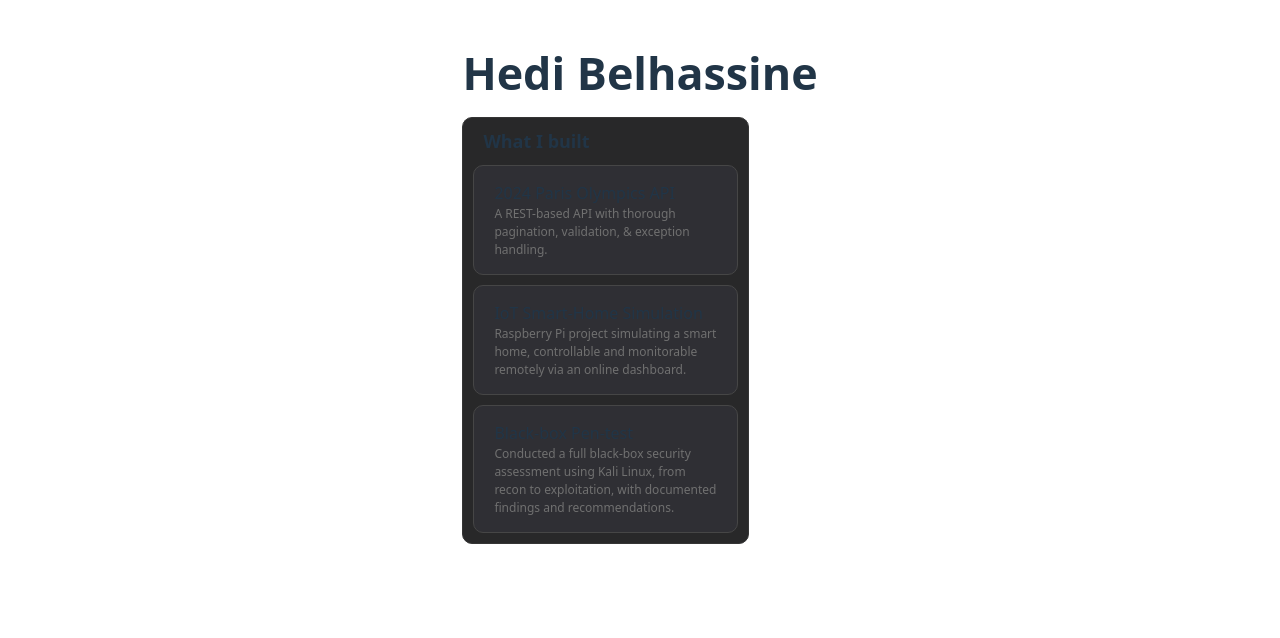
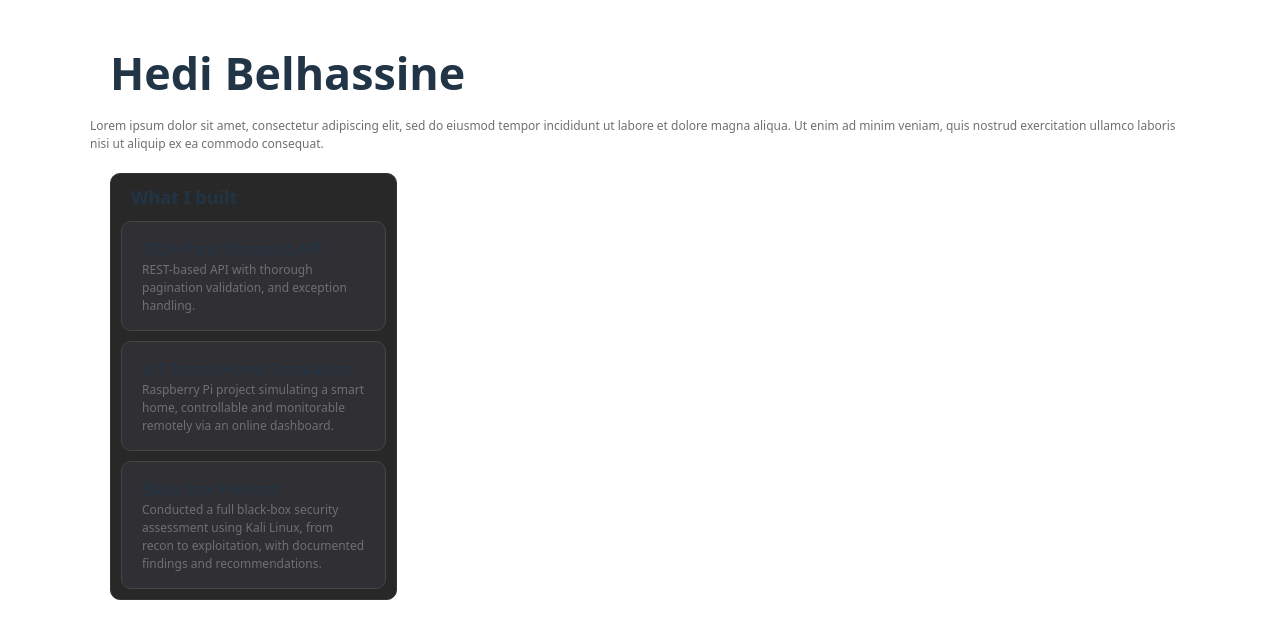
Before and after one commit to hedi3489/my-portfolio, a React (Vite) app: page / in a window 1280 px wide. Shown: the top 638 px of the page. Built offline with nearby package versions, Linux system fonts and the light colour scheme.

Commit message:
Add reusable ProjectCard component

```diff
--- a/src/App.css
+++ b/src/App.css
@@ -35,7 +35,7 @@ p {
   color: rgb(112, 112, 112);
 }
 
-.projects {
+.projects-card {
   margin:20px;
   padding: 10px 0px 0px 0px;
   background-color: rgb(40, 40, 41);
@@ -47,20 +47,22 @@ p {
   min-height: 300px; */
 }
 
-.projects > div {
-  /* padding: 0.5px 0px; */
+.project-card {
   margin: 10px;
   padding: 15px 20px;
   background-color: rgb(47, 47, 52);
   border: 1px solid rgb(70, 70, 70);
   border-radius: 10px;
 
+  transform-origin: center;
+  will-change: transform;
+
   transition:
-    transform 0.6s cubic-bezier(0.22, 1, 0.36, 1),
-    box-shadow 0.6s cubic-bezier(0.22, 1, 0.36, 1);
+    transform 0.75s cubic-bezier(0.16, 1, 0.3, 1),
+    box-shadow 0.75s cubic-bezier(0.16, 1, 0.3, 1);
 }
 
-.projects > :hover {
-  transform: scale(1.04);
-  box-shadow: 0 10px 22px rgba(0,0,0,0.14);
+.project-card:hover {
+  transform: scale(1.035);
+  box-shadow: 0 10px 24px rgba(0,0,0,0.14);
 }
--- a/src/App.jsx
+++ b/src/App.jsx
@@ -1,13 +1,14 @@
 import { useState } from 'react'
 import './App.css'
-import Projects from './Projects'
+import Projects, {BioCard} from './Cards'
 
 function App() {
   const [count, setCount] = useState(0)
 
   return (
     <>
-      <h1>Hedi Belhassine</h1>
+
+      <BioCard />
       <Projects />
 
 
--- /dev/null
+++ b/src/Cards.jsx
@@ -0,0 +1,47 @@
+import { StrictMode } from 'react'
+import { createRoot } from 'react-dom/client'
+import './App.css'
+
+function BioCard(){
+    return <div className='bio-card'>
+        <h1>Hedi Belhassine</h1>
+        <p>Lorem ipsum dolor sit amet, consectetur adipiscing elit, sed do eiusmod tempor incididunt ut labore et dolore magna aliqua. Ut enim ad minim veniam, quis nostrud exercitation ullamco laboris nisi ut aliquip ex ea commodo consequat.</p>
+
+      </div>
+}
+
+
+function Projects(){
+
+    return <div className='projects-card'>
+        <h2>What I built</h2>
+
+        <ProjectCard
+            title="2024 Paris Olympics API"
+            description="REST-based API with thorough pagination validation, and exception handling."
+        />
+
+        <ProjectCard
+            title="IoT Smart-Home Simulation"
+            description="Raspberry Pi project simulating a smart home, controllable and monitorable remotely via an online dashboard."
+        />
+
+        <ProjectCard
+            title="Black-box Pen-test"
+            description="Conducted a full black-box security assessment using Kali Linux, from recon to exploitation, with documented findings and recommendations."
+        />
+    </div>;
+
+}
+
+function ProjectCard({ title, description }) {
+  return (
+    <div className="project-card">
+      <h3>{title}</h3>
+      <p>{description}</p>
+    </div>
+  )
+}
+
+export default Projects;
+export { BioCard, ProjectCard };
--- a/src/Projects.jsx
+++ /dev/null
@@ -1,29 +0,0 @@
-import { StrictMode } from 'react'
-import { createRoot } from 'react-dom/client'
-import './App.css'
-
-function Projects(){
-
-    return <div className='projects'>
-        <h2>What I built</h2>
-
-        <div>
-            <h3>2024 Paris Olympics API</h3>
-            <p>A REST-based API with thorough pagination, validation, & exception handling.</p>
-        </div>
-
-        <div>
-            <h3>IoT Smart-Home Simulation</h3>
-            <p>Raspberry Pi project simulating a smart home, controllable and monitorable remotely via an online dashboard.</p>
-        </div>
-
-        <div>
-            <h3>Black-box Pen-test</h3>
-            <p>Conducted a full black-box security assessment using Kali Linux, from recon to exploitation, with documented findings and recommendations.</p>
-        </div>
-
-    </div>;
-
-}
-
-export default Projects;
```
